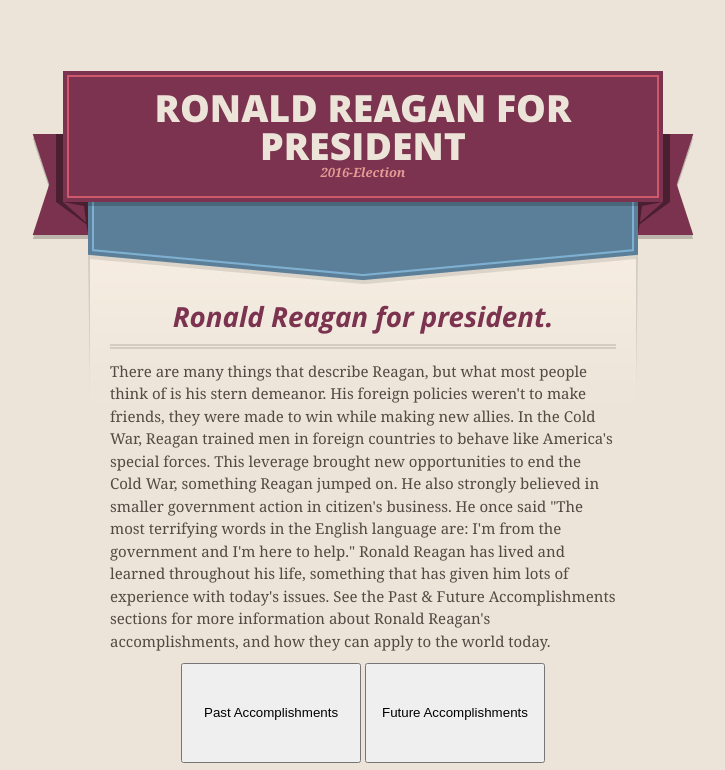
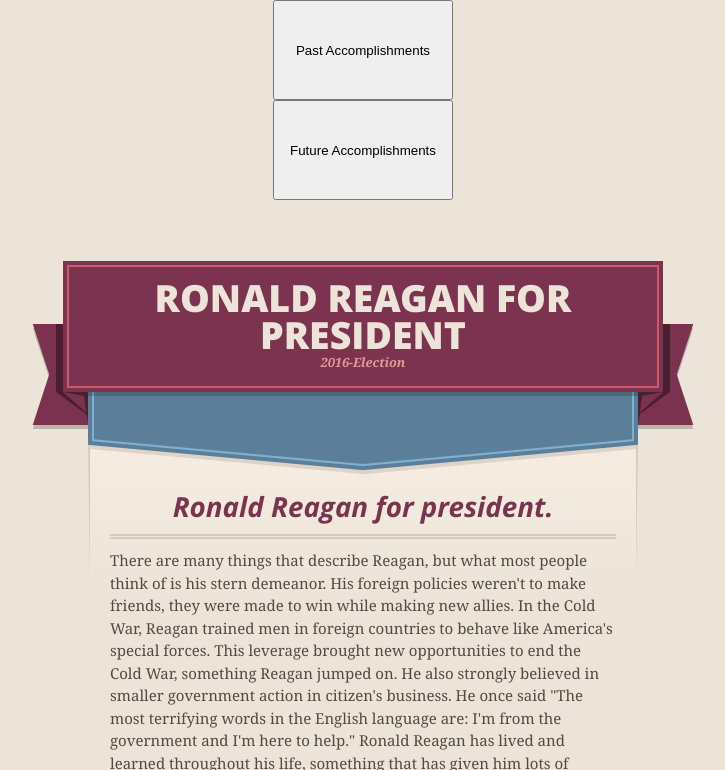
Before and after one commit to reagan-site-mms/reagan-site-mms.github.io, a plain HTML site: page index.html in a window 1280 px wide. Shown: the top 770 px of the page, without its empty margins (277-1002 px from the left). Drawn offline with nearby package versions, Linux system fonts and the light colour scheme; grey boxes are pictures that could not be loaded.

Commit message:
Update index.html

```diff
--- a/index.html
+++ b/index.html
@@ -1,6 +1,15 @@
 <!DOCTYPE html>
 
-<p></p>
+<form action="http://reagan-site-mms.github.io/past-accomplishments.html">
+        <DIV ALIGN=CENTER>
+        <input type="submit" style="width:180px;height:100px;" value="Past Accomplishments"/>
+        </DIV>
+        </form>
+<form action="http://reagan-site-mms.github.io/future-accomplishments.html">
+        <DIV ALIGN=CENTER>
+        <input type="submit" style="width:180px;height:100px;" value="Future Accomplishments"/>
+        </DIV>
+        </form>
 
     </div>
 
@@ -54,13 +63,6 @@
 
   </body>
   <body>
- <form action="http://reagan-site-mms.github.io/past-accomplishments.html">                         <form action="http://reagan-site-mms.github.io/future-accomplishments.html">
-        <DIV ALIGN=CENTER>                                                                                  <DIV ALIGN=CENTER>
-        <input type="submit" style="width:180px;height:100px;" value="Past Accomplishments"/>                       <input type="submit" style="width:180px;height:100px;" value="Future Accomplishments"/>
-        </DIV>
-        </form>
-        </DIV>
-        </form>
 
         <p></p>
 
```
